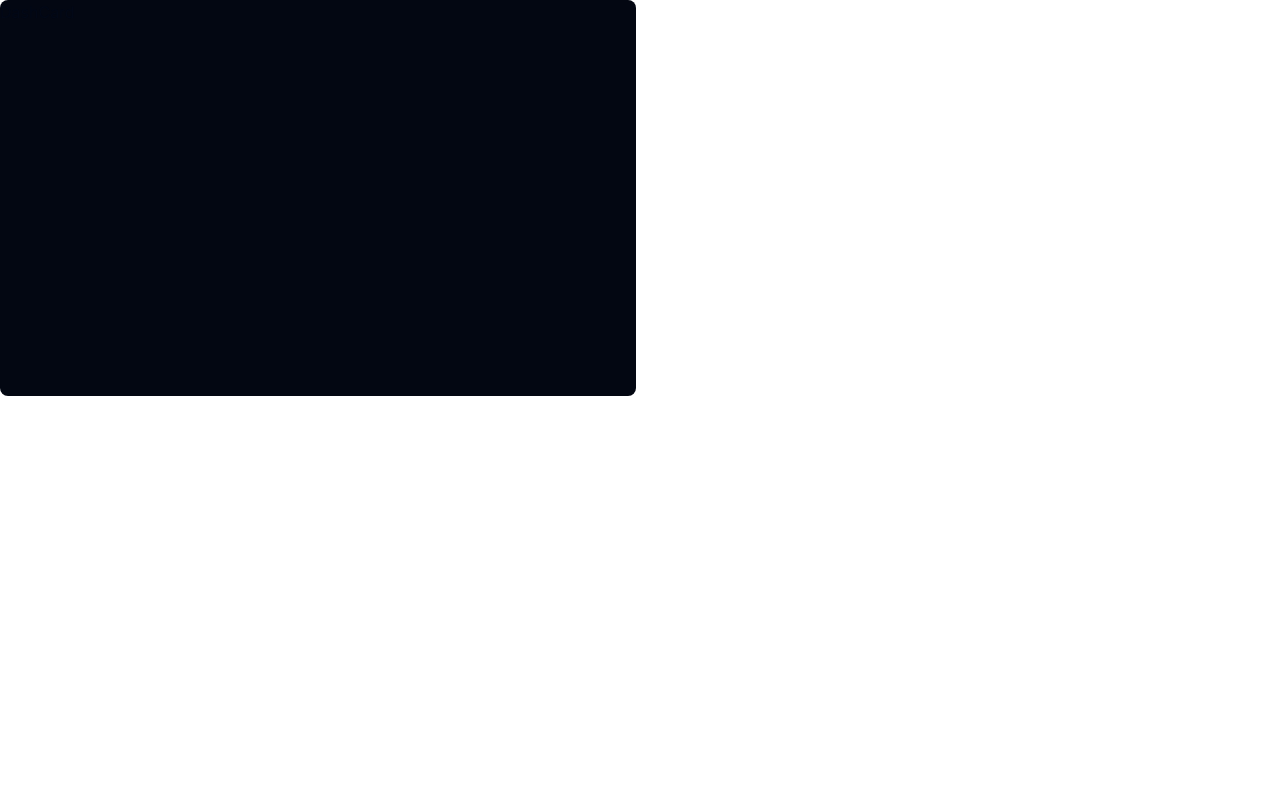
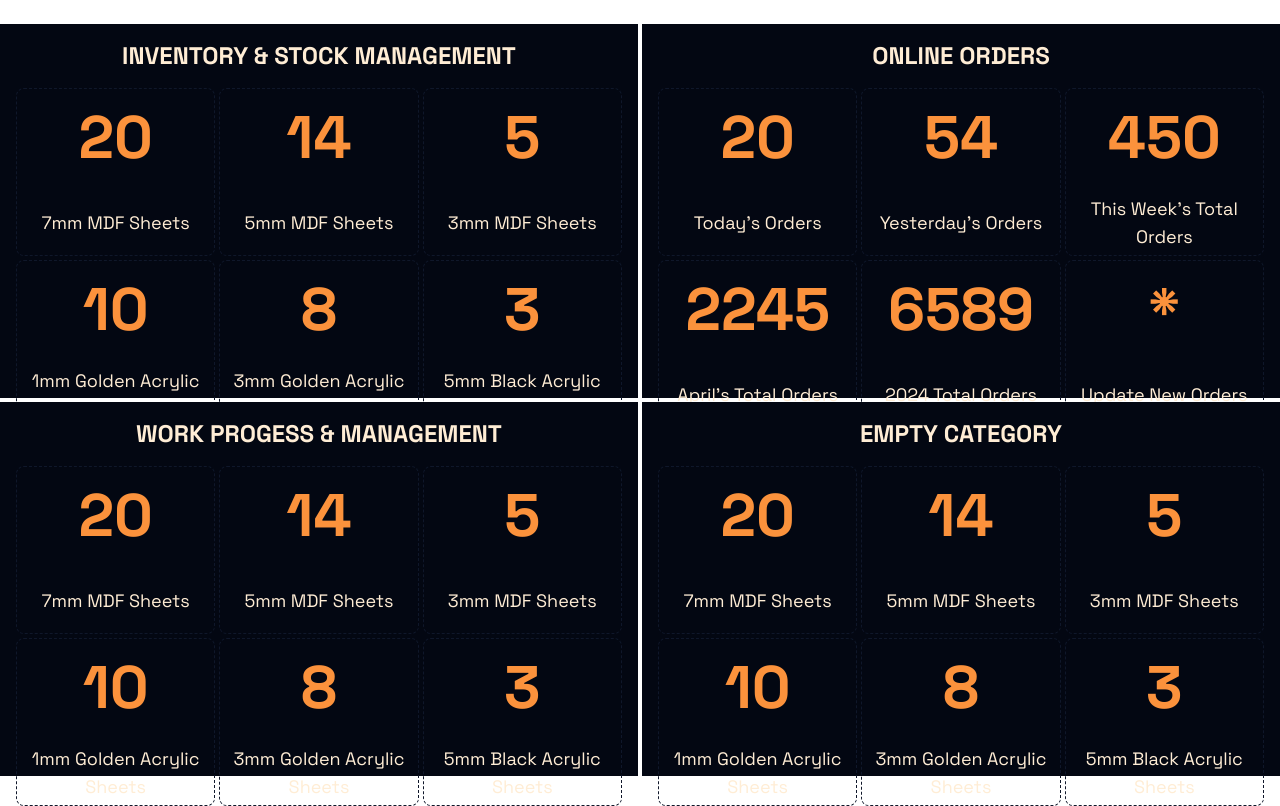
Before and after one commit to yashvdhakad/quantum-one, a Next.js app: page /dashboard in a window 1280 px wide. Built offline with nearby package versions, Linux system fonts and the light colour scheme.

Commit message:
feat: :art: new dashboard added

```diff
--- a/package.json
+++ b/package.json
@@ -12,6 +12,7 @@
     "@radix-ui/react-dropdown-menu": "^2.0.6",
     "@radix-ui/react-icons": "^1.3.0",
     "@radix-ui/react-navigation-menu": "^1.1.4",
+    "@radix-ui/react-separator": "^1.0.3",
     "@radix-ui/react-slot": "^1.0.2",
     "@radix-ui/react-switch": "^1.0.3",
     "@tanstack/react-table": "^8.16.0",
--- a/src/app/dashboard/page.tsx
+++ b/src/app/dashboard/page.tsx
@@ -1,9 +1,128 @@
 import DashCard from "@/components/DashCard";
 
 function page() {
+  const inventoryCardData = {
+    a: "Inventory & Stock Management",
+    b: "/dashboard/inventory",
+    z: {
+      o: 20,
+      p: "7mm MDF Sheets",
+    },
+    y: {
+      o: 14,
+      p: "5mm MDF Sheets",
+    },
+    x: {
+      o: 5,
+      p: "3mm MDF Sheets",
+    },
+    w: {
+      o: 10,
+      p: "1mm Golden Acrylic Sheets",
+    },
+    v: {
+      o: 8,
+      p: "3mm Golden Acrylic Sheets",
+    },
+    t: {
+      o: 3,
+      p: "5mm Black Acrylic Sheets",
+    },
+  };
+
+  const orderCardData = {
+    a: "Online Orders",
+    b: "/dashboard/online-orders",
+    z: {
+      o: 20,
+      p: "Today's Orders",
+    },
+    y: {
+      o: 54,
+      p: "Yesterday's Orders",
+    },
+    x: {
+      o: 450,
+      p: "This Week's Total Orders",
+    },
+    w: {
+      o: 2245,
+      p: "April's Total Orders",
+    },
+    v: {
+      o: 6589,
+      p: "2024 Total Orders",
+    },
+    t: {
+      o: "*",
+      p: "Update New Orders",
+    },
+  };
+
+  const workData = {
+    a: "Work Progess & Management",
+    b: "/dashboard/tasks",
+    z: {
+      o: 20,
+      p: "7mm MDF Sheets",
+    },
+    y: {
+      o: 14,
+      p: "5mm MDF Sheets",
+    },
+    x: {
+      o: 5,
+      p: "3mm MDF Sheets",
+    },
+    w: {
+      o: 10,
+      p: "1mm Golden Acrylic Sheets",
+    },
+    v: {
+      o: 8,
+      p: "3mm Golden Acrylic Sheets",
+    },
+    t: {
+      o: 3,
+      p: "5mm Black Acrylic Sheets",
+    },
+  };
+
+  const nullData = {
+    a: "Empty Category",
+    b: "/dashboard/null",
+    z: {
+      o: 20,
+      p: "7mm MDF Sheets",
+    },
+    y: {
+      o: 14,
+      p: "5mm MDF Sheets",
+    },
+    x: {
+      o: 5,
+      p: "3mm MDF Sheets",
+    },
+    w: {
+      o: 10,
+      p: "1mm Golden Acrylic Sheets",
+    },
+    v: {
+      o: 8,
+      p: "3mm Golden Acrylic Sheets",
+    },
+    t: {
+      o: 3,
+      p: "5mm Black Acrylic Sheets",
+    },
+  };
+
   return (
-    <main className="max-w-7xl m-auto h-screen grid grid-cols-2 grid-rows-2 gap-2">
-      <DashCard />
+    <main className="max-w-7xl m-auto py-6 h-screen grid grid-cols-2 grid-rows-2 gap-1">
+      <DashCard cardData={inventoryCardData} />
+      <DashCard cardData={orderCardData} />
+      <DashCard cardData={workData} />
+      <DashCard cardData={nullData} />
     </main>
   );
 }
--- a/src/app/layout.tsx
+++ b/src/app/layout.tsx
@@ -1,9 +1,9 @@
 import type { Metadata } from "next";
-import { Inter } from "next/font/google";
+import { Space_Grotesk } from "next/font/google";
 import "./globals.css";
 import { ThemeProvider } from "@/components/theme-provider";
 
-const inter = Inter({ subsets: ["latin"] });
+const inter = Space_Grotesk({ subsets: ["latin"] });
 
 export const metadata: Metadata = {
   title: "Quantum One",
--- a/src/app/page.tsx
+++ b/src/app/page.tsx
@@ -7,7 +7,7 @@ import bg from "@/assets/logo-white.png";
 
 export default function Page() {
   return (
-    <main className="w-full h-screen flex flex-col justify-between items-center">
+    <main className="w-full h-screen flex flex-col justify-between items-center dark">
       <section className="w-full m-4">
         <nav className="max-w-7xl mx-auto p-2 flex justify-between items-center">
           <div className="w-12">
--- a/src/components/DashCard.tsx
+++ b/src/components/DashCard.tsx
@@ -1,9 +1,28 @@
-import React from 'react'
+import Link from "next/link";
+import SmallDashCard from "./SmallDashCard";
 
-const DashCard = () => {
-  return (
-    <div className='rounded-lg border-slate-900 bg-gray-950'>DashCard</div>
-  )
+interface DashCardProps {
+  cardData: any;
 }
 
-export default DashCard
+const DashCard: React.FC<DashCardProps> = ({ cardData }) => {
+  return (
+    <section className="p-4 bg-gray-950 hover:bg-gray-950/5 transition-all flex flex-col gap-4">
+      <Link href={cardData.b}>
+        <div className="text-2xl hover:cursor-pointer uppercase font-bold text-orange-100 text-center">
+          {cardData.a}
+        </div>
+      </Link>
+      <div className="h-full grid grid-cols-3 grid-rows-2 gap-1">
+        <SmallDashCard SmallCardData={cardData.z} />
+        <SmallDashCard SmallCardData={cardData.y} />
+        <SmallDashCard SmallCardData={cardData.x} />
+        <SmallDashCard SmallCardData={cardData.w} />
+        <SmallDashCard SmallCardData={cardData.v} />
+        <SmallDashCard SmallCardData={cardData.t} />
+      </div>
+    </section>
+  );
+};
+
+export default DashCard;
--- /dev/null
+++ b/src/components/SmallDashCard.tsx
@@ -0,0 +1,14 @@
+interface SmallDashCardProps {
+  SmallCardData: any;
+}
+
+const SmallDashCard: React.FC<SmallDashCardProps> = ({ SmallCardData }) => {
+  return (
+    <div className="h-full grid grid-rows-5 gap-1 border rounded-lg border-dashed border-slate-900 hover:border-slate-700 transition-all cursor-pointer">
+      <div className="row-span-3 text-6xl text-orange-400 flex justify-center items-center font-bold">{SmallCardData.o}</div>
+      <div className="row-span-2 p-1 text-lg text-orange-100 flex justify-center items-center text-center" >{SmallCardData.p}</div>
+    </div>
+  );
+};
+
+export default SmallDashCard;
--- /dev/null
+++ b/src/components/ui/separator.tsx
@@ -0,0 +1,31 @@
+"use client"
+
+import * as React from "react"
+import * as SeparatorPrimitive from "@radix-ui/react-separator"
+
+import { cn } from "@/lib/utils"
+
+const Separator = React.forwardRef<
+  React.ElementRef<typeof SeparatorPrimitive.Root>,
+  React.ComponentPropsWithoutRef<typeof SeparatorPrimitive.Root>
+>(
+  (
+    { className, orientation = "horizontal", decorative = true, ...props },
+    ref
+  ) => (
+    <SeparatorPrimitive.Root
+      ref={ref}
+      decorative={decorative}
+      orientation={orientation}
+      className={cn(
+        "shrink-0 bg-border",
+        orientation === "horizontal" ? "h-[1px] w-full" : "h-full w-[1px]",
+        className
+      )}
+      {...props}
+    />
+  )
+)
+Separator.displayName = SeparatorPrimitive.Root.displayName
+
+export { Separator }
```
Also changed, not shown: src/state-store/dataStore.ts (line endings or trailing spaces), 1 other file (tests, documents, lock files or other folders).
